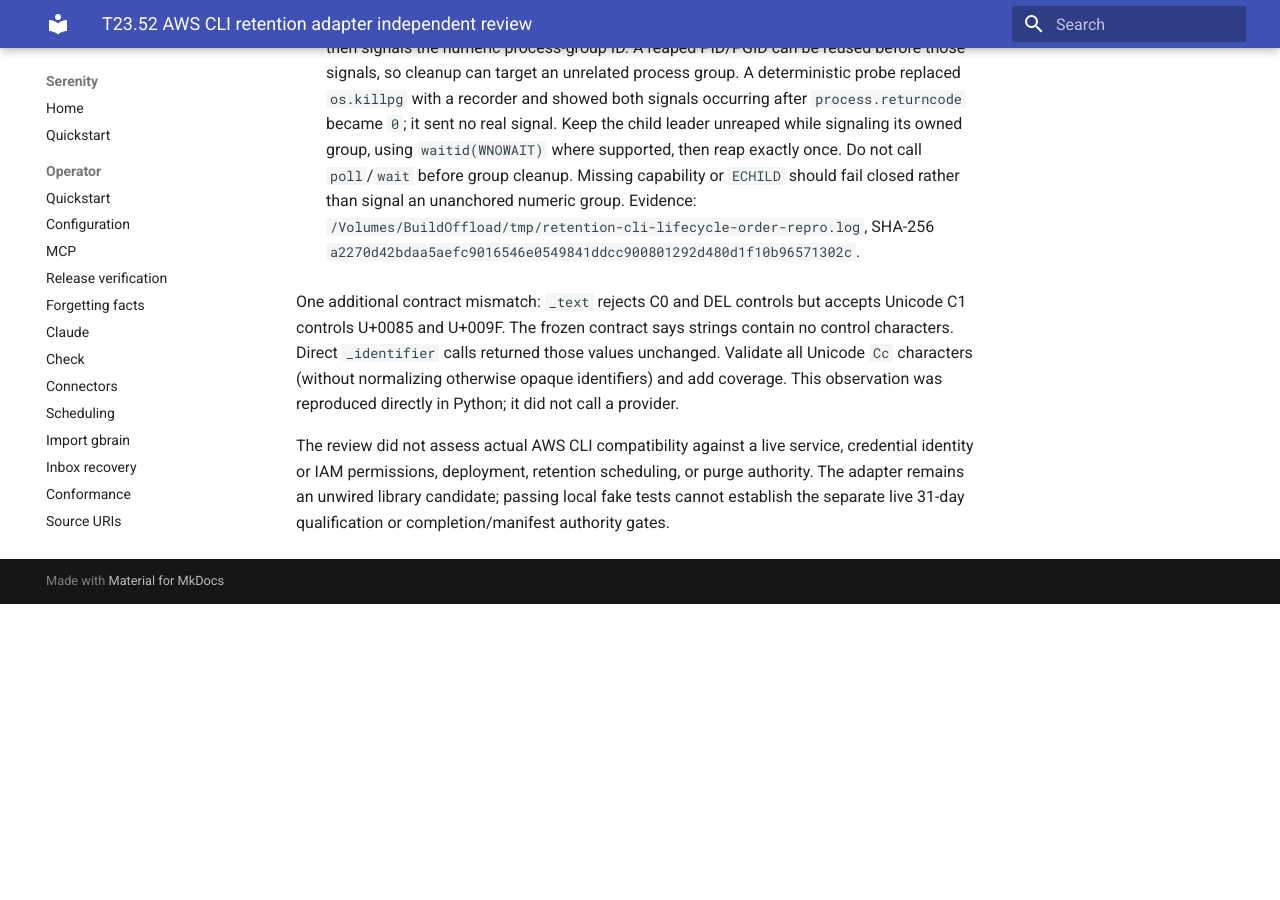
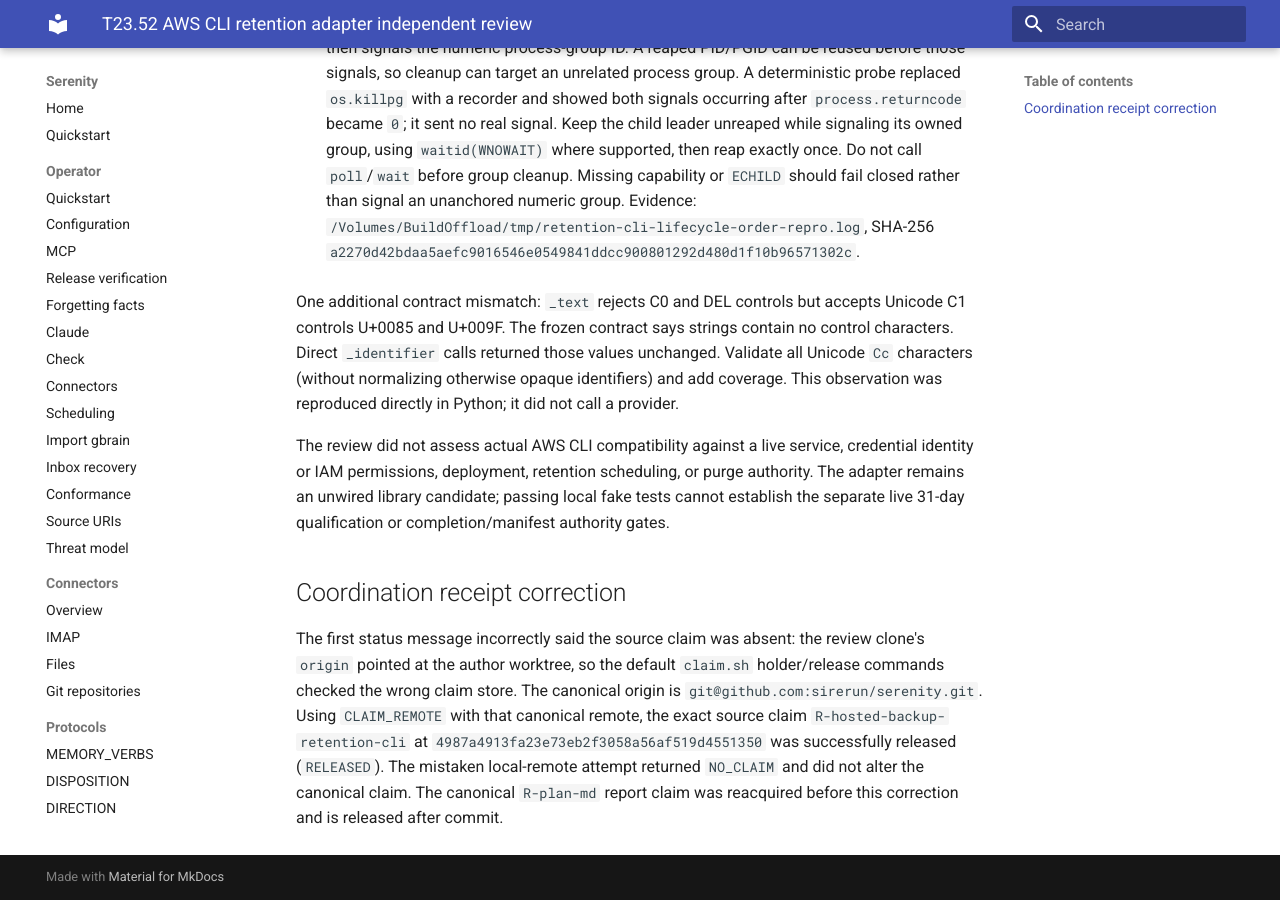
Before and after one commit to sirerun/serenity, an MkDocs documentation site: the page built from docs/plans/t23-52-awscli-retention-independent-review-2026-10-01.md, in a window 1280 px wide and 900 px high, scrolled down 924 px. Built offline with MkDocs 1.6.1 and Material for MkDocs 9.7.7, drawn with Linux system fonts in a browser that asks for light colours; before the commit the page ends 1528 px from its top, so only the background shows below that.

Commit message:
docs: correct retention review claim handoff receipt

```diff
--- a/docs/plans/t23-52-awscli-retention-independent-review-2026-10-01.md
+++ b/docs/plans/t23-52-awscli-retention-independent-review-2026-10-01.md
@@ -15,3 +15,7 @@
 One additional contract mismatch: `_text` rejects C0 and DEL controls but accepts Unicode C1 controls U+0085 and U+009F. The frozen contract says strings contain no control characters. Direct `_identifier` calls returned those values unchanged. Validate all Unicode `Cc` characters (without normalizing otherwise opaque identifiers) and add coverage. This observation was reproduced directly in Python; it did not call a provider.
 
 The review did not assess actual AWS CLI compatibility against a live service, credential identity or IAM permissions, deployment, retention scheduling, or purge authority. The adapter remains an unwired library candidate; passing local fake tests cannot establish the separate live 31-day qualification or completion/manifest authority gates.
+
+## Coordination receipt correction
+
+The first status message incorrectly said the source claim was absent: the review clone's `origin` pointed at the author worktree, so the default `claim.sh` holder/release commands checked the wrong claim store. The canonical origin is `git@github.com:sirerun/serenity.git`. Using `CLAIM_REMOTE` with that canonical remote, the exact source claim `R-hosted-backup-retention-cli` at `4987a4913fa23e73eb2f3058a56af519d4551350` was successfully released (`RELEASED`). The mistaken local-remote attempt returned `NO_CLAIM` and did not alter the canonical claim. The canonical `R-plan-md` report claim was reacquired before this correction and is released after commit.
```
